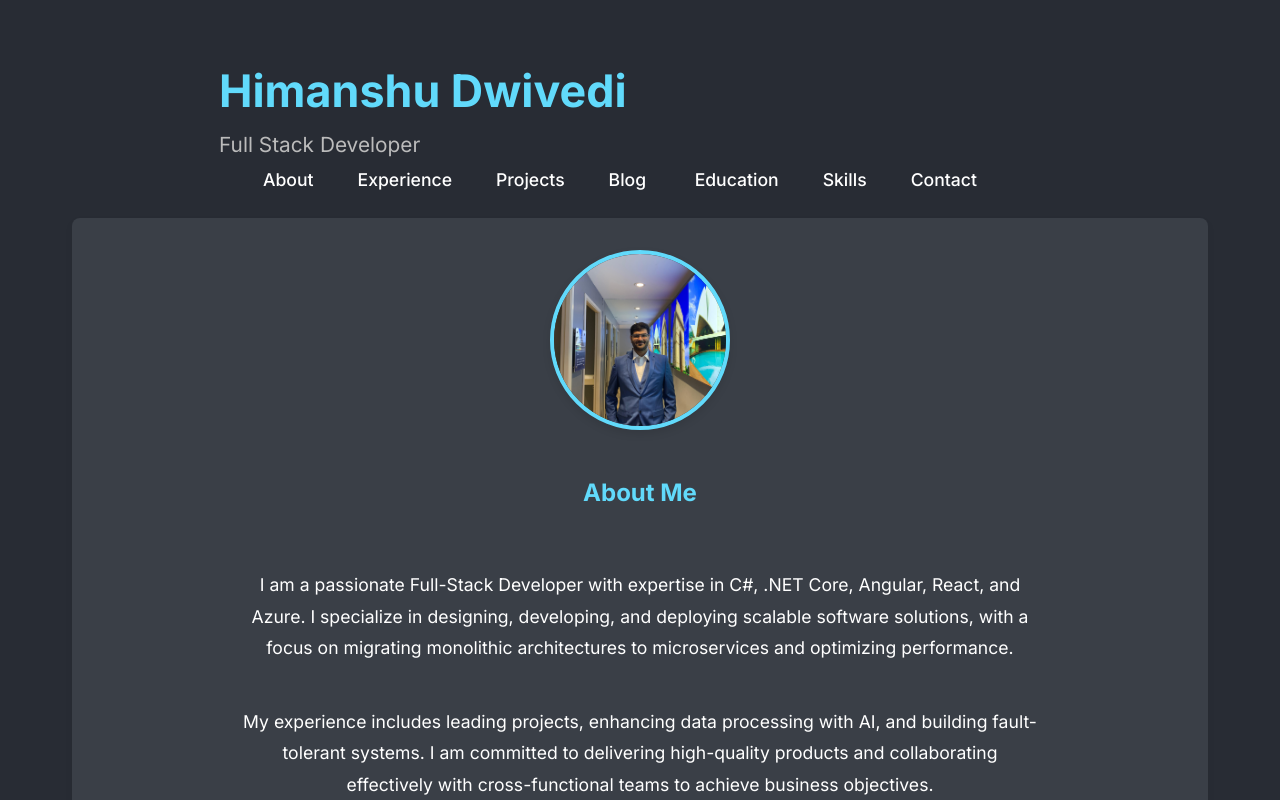
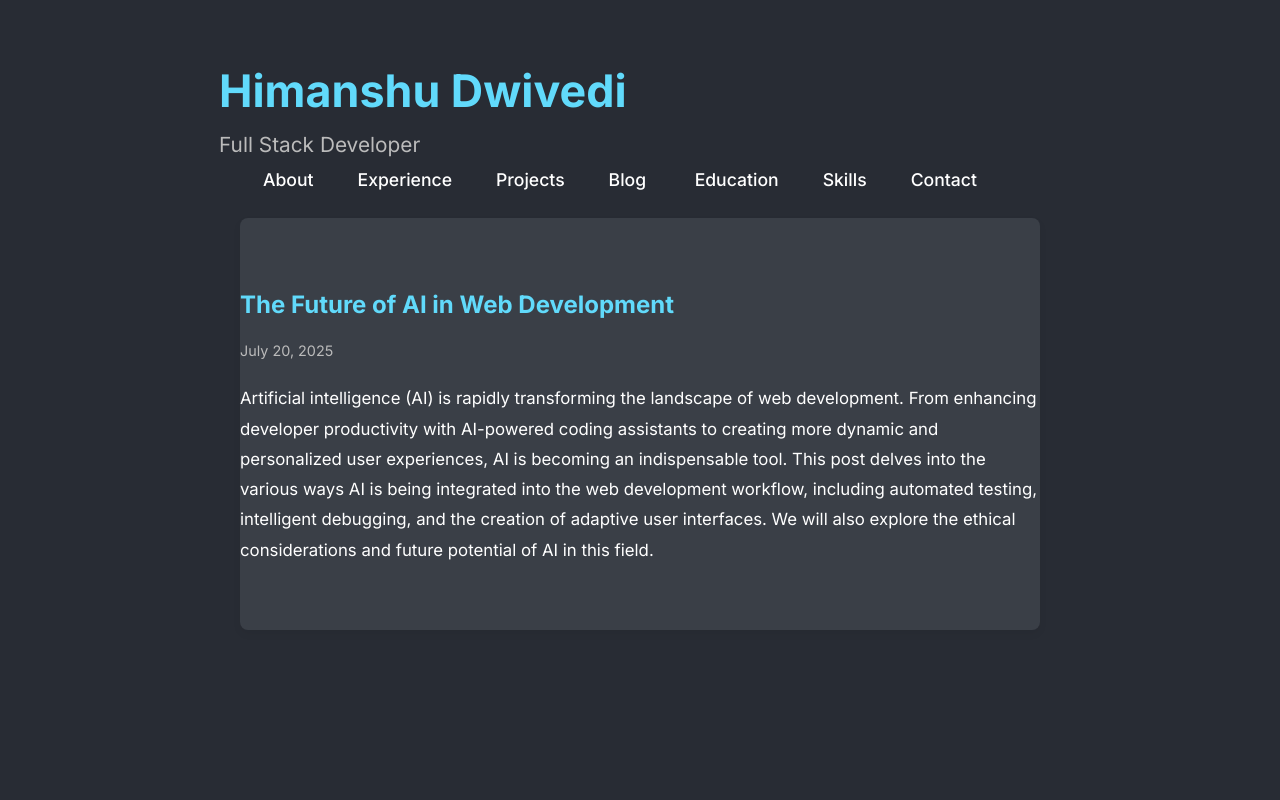
Before and after one commit to himanshudwivedi1224/MyProtfolio-, a React (Create React App) app: page /MyPortfolio/blog/1 in a window 1280 px wide. Shown: the top 800 px of the page. Built offline with nearby package versions, Linux system fonts and the light colour scheme; some icons are missing.

Commit message:
added blog

```diff
--- a/package.json
+++ b/package.json
@@ -11,6 +11,7 @@
     "react": "^19.1.0",
     "react-dom": "^19.1.0",
     "react-icons": "^4.12.0",
+    "react-router-dom": "^7.7.1",
     "react-scripts": "5.0.1",
     "web-vitals": "^2.1.4"
   },
--- a/src/App.tsx
+++ b/src/App.tsx
@@ -1,10 +1,12 @@
 import React, { useState, useEffect, FC } from 'react';
+import { BrowserRouter as Router, Route, Routes } from 'react-router-dom';
 import './App.css';
 import Header from './components/Header/Header';
 import About from './components/About/About';
-import Experience from './components/Experience/Experience'; // Import new Experience component
+import Experience from './components/Experience/Experience';
 import Projects from './components/Projects/Projects';
-import Blog from './components/Blog/Blog'; // Import new Blog component
+import Blog from './components/Blog/Blog';
+import BlogPost from './components/Blog/BlogPost'; // Import the new BlogPost component
 import Contact from './components/Contact/Contact';
 import Skills from './components/Skills/Skills';
 import Education from './components/Education/Education';
@@ -21,16 +23,25 @@ const App: FC = () => {
   };
 
   return (
+    <Router> {/* Removed basename */}
       <div className="App">
         <Header toggleTheme={toggleTheme} currentTheme={theme} />
+        <Routes>
+          <Route path="/MyPortfolio" element={
+            <> {/* Using React Fragment */}
               <About />
-      <Experience /> {/* Add Experience component */}
+              <Experience />
               <Projects />
-      <Blog /> {/* Add Blog component */}
+              <Blog />
               <Education />
               <Skills />
               <Contact />
+            </>
+          } />
+          <Route path="/MyPortfolio/blog/:id" element={<BlogPost />} />
+        </Routes>
       </div>
+    </Router>
   );
 }
 
--- a/src/components/Blog/Blog.css
+++ b/src/components/Blog/Blog.css
@@ -58,6 +58,31 @@
   text-decoration: underline;
 }
 
+/* Styles for individual blog post detail page */
+.blog-post-detail {
+  padding: 3em 0;
+  max-width: 800px;
+  margin: 0 auto;
+  color: var(--text-color);
+}
+
+.blog-post-detail h2 {
+  color: var(--primary-color);
+  margin-bottom: 0.5em;
+}
+
+.blog-post-detail .blog-date {
+  font-size: 0.9em;
+  color: var(--secondary-color);
+  margin-bottom: 1.5em;
+}
+
+.blog-content p {
+  font-size: 1.05em;
+  line-height: 1.8;
+  margin-bottom: 1em;
+}
+
 @media (max-width: 768px) {
   .blog {
     padding: 1.5em 0;
@@ -69,4 +94,7 @@
     width: 100%;
     padding: 1.5em;
   }
+  .blog-post-detail {
+    padding: 2em 0;
+  }
 }
--- a/src/components/Blog/Blog.tsx
+++ b/src/components/Blog/Blog.tsx
@@ -1,4 +1,5 @@
 import React from 'react';
+import { Link } from 'react-router-dom'; // Import Link from react-router-dom
 import './Blog.css';
 
 const Blog: React.FC = () => {
@@ -7,7 +8,7 @@ const Blog: React.FC = () => {
     title: string;
     date: string;
     summary: string;
-    link: string;
+    link: string; // This will be updated to be the route path
   }
 
   const blogPosts: BlogPost[] = [
@@ -16,21 +17,21 @@ const Blog: React.FC = () => {
       title: 'The Future of AI in Web Development',
       date: 'July 20, 2025',
       summary: 'Exploring how artificial intelligence is revolutionizing web development, from automated code generation to intelligent user interfaces.',
-      link: '#'
+      link: '/MyPortfolio/blog/1' // Updated link to route with /MyPortfolio
     },
     {
       id: 2,
       title: 'Mastering Microservices with .NET Core',
       date: 'June 15, 2025',
       summary: 'A deep dive into building scalable and resilient microservices using .NET Core, covering best practices and common pitfalls.',
-      link: '#'
+      link: '/MyPortfolio/blog/2' // Updated link to route with /MyPortfolio
     },
     {
       id: 3,
       title: 'React Hooks: A Comprehensive Guide',
       date: 'May 10, 2025',
       summary: 'An in-depth guide to React Hooks, demonstrating how to write cleaner and more functional React components.',
-      link: '#'
+      link: '/MyPortfolio/blog/3' // Updated link to route with /MyPortfolio
     },
   ];
 
@@ -44,7 +45,8 @@ const Blog: React.FC = () => {
               <h3>{post.title}</h3>
               <p className="blog-date">{post.date}</p>
               <p>{post.summary}</p>
-              <a href={post.link} target="_blank" rel="noopener noreferrer">Read More</a>
+              {/* Use Link component for navigation */}
+              <Link to={post.link}>Read More</Link>
             </div>
           ))}
         </div>
--- /dev/null
+++ b/src/components/Blog/BlogPost.tsx
@@ -0,0 +1,72 @@
+import React from 'react';
+import { useParams } from 'react-router-dom';
+import './Blog.css'; // Assuming BlogPost will use similar styling
+
+interface BlogPostData {
+  id: number;
+  title: string;
+  date: string;
+  summary: string;
+  content: string; // Added content field for the full blog post
+  link: string; // This might not be needed here, but keeping for consistency with Blog.tsx
+}
+
+// Mock blog post data - in a real app, this would come from an API or a more robust data management system
+const mockBlogPosts: BlogPostData[] = [
+  {
+    id: 1,
+    title: 'The Future of AI in Web Development',
+    date: 'July 20, 2025',
+    summary: 'Exploring how artificial intelligence is revolutionizing web development, from automated code generation to intelligent user interfaces.',
+    content: 'Artificial intelligence (AI) is rapidly transforming the landscape of web development. From enhancing developer productivity with AI-powered coding assistants to creating more dynamic and personalized user experiences, AI is becoming an indispensable tool. This post delves into the various ways AI is being integrated into the web development workflow, including automated testing, intelligent debugging, and the creation of adaptive user interfaces. We will also explore the ethical considerations and future potential of AI in this field.',
+    link: '#'
+  },
+  {
+    id: 2,
+    title: 'Mastering Microservices with .NET Core',
+    date: 'June 15, 2025',
+    summary: 'A deep dive into building scalable and resilient microservices using .NET Core, covering best practices and common pitfalls.',
+    content: '.NET Core provides a robust framework for building microservices, offering high performance and cross-platform compatibility. This article explores the architectural patterns for microservices, such as the API Gateway and Service Discovery. We will discuss strategies for inter-service communication, data management in a distributed system, and containerization using Docker and Kubernetes. Learn how to design, develop, and deploy microservices effectively with .NET Core.',
+    link: '#'
+  },
+  {
+    id: 3,
+    title: 'React Hooks: A Comprehensive Guide',
+    date: 'May 10, 2025',
+    summary: 'An in-depth guide to React Hooks, demonstrating how to write cleaner and more functional React components.',
+    content: 'React Hooks have revolutionized the way we write stateful logic in functional components. This guide provides a comprehensive overview of essential hooks like useState, useEffect, useContext, and custom hooks. We will walk through practical examples to illustrate how hooks simplify component logic, improve reusability, and make code more readable. Understand the benefits of hooks and how to leverage them effectively in your React applications.',
+    link: '#'
+  },
+];
+
+const BlogPost: React.FC = () => {
+  const { id } = useParams<{ id: string }>(); // Get the id from the URL parameters
+  const postId = parseInt(id!, 10); // Convert id to a number, asserting it's not undefined
+
+  // Find the blog post that matches the id
+  const post = mockBlogPosts.find(p => p.id === postId);
+
+  if (!post) {
+    return (
+      <section className="blog-post-detail container">
+        <h2>Blog Post Not Found</h2>
+        <p>The requested blog post could not be found.</p>
+      </section>
+    );
+  }
+
+  return (
+    <section className="blog-post-detail container">
+      <h2>{post.title}</h2>
+      <p className="blog-date">{post.date}</p>
+      <div className="blog-content">
+        {/* Render the full content of the blog post */}
+        {post.content.split('\\n').map((line, index) => (
+          <p key={index}>{line}</p>
+        ))}
+      </div>
+    </section>
+  );
+};
+
+export default BlogPost;
```
Lines whose indentation alone changed are shown as unchanged.
